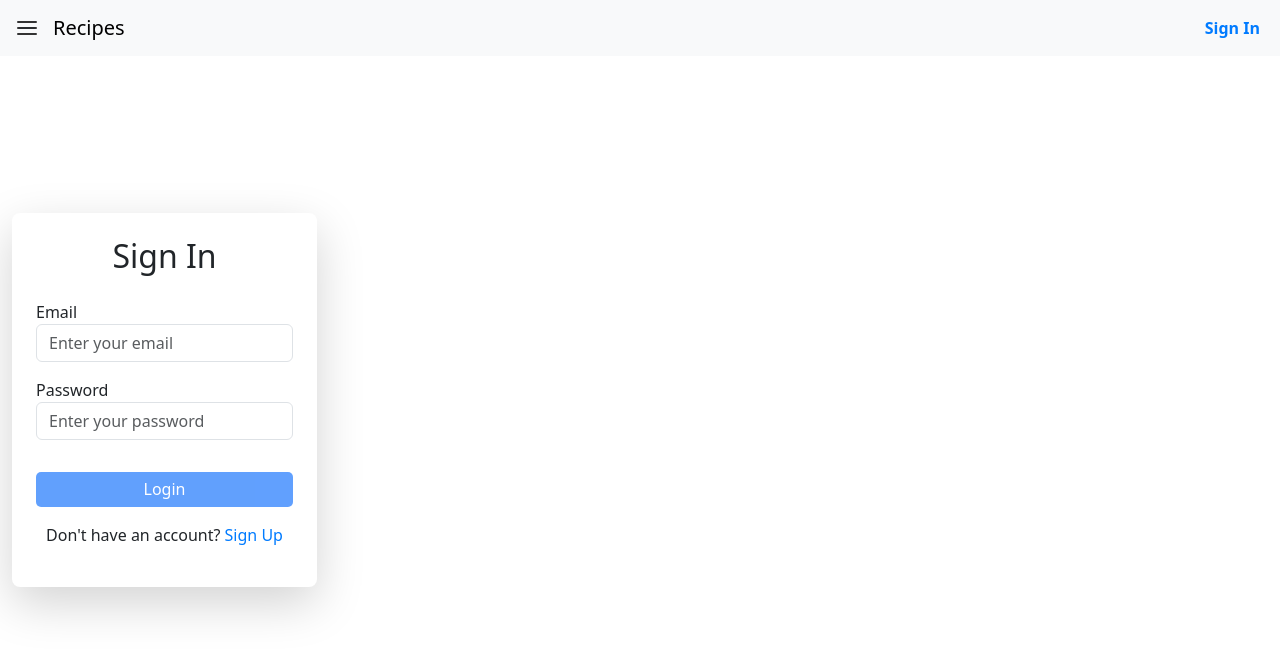
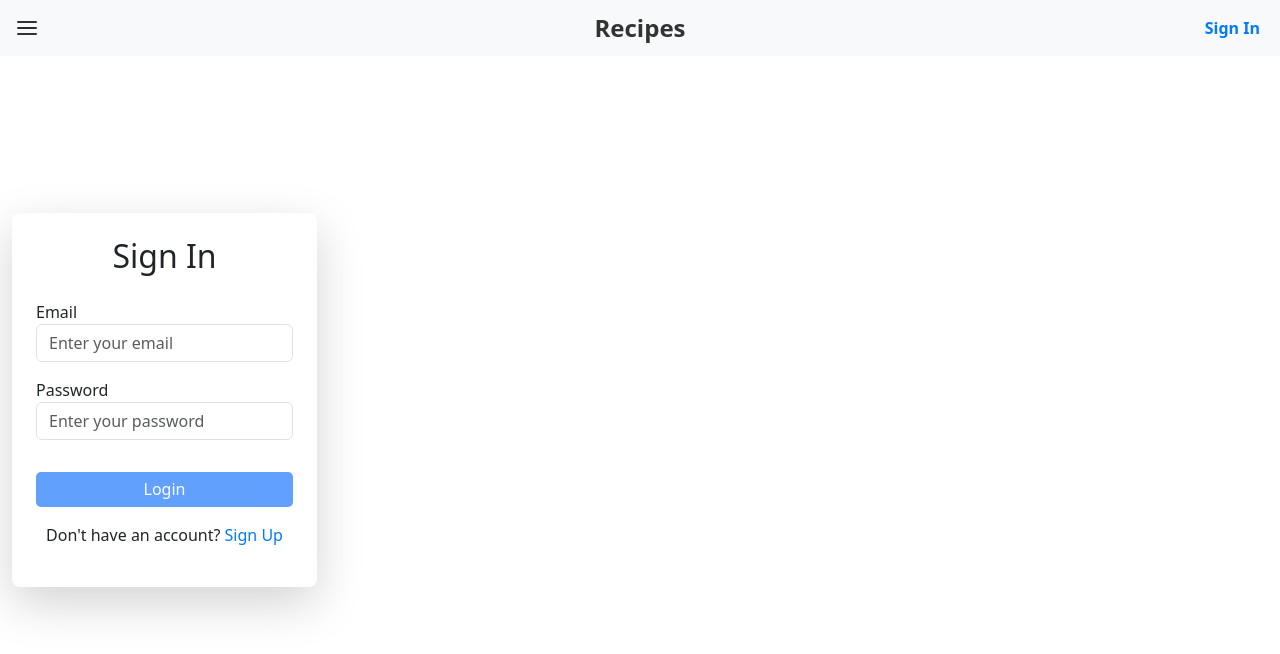
Before and after one commit to kanalarevanth/OrderBite, a React (Vite) app: page /login in a window 1280 px wide. Shown: the top 654 px of the page. Built offline with nearby package versions, Linux system fonts and the light colour scheme.

Commit message:
added logout user

```diff
--- a/index.html
+++ b/index.html
@@ -4,6 +4,7 @@
     <meta charset="UTF-8" />
     <link rel="icon" type="image/svg+xml" href="/vite.svg" />
     <meta name="viewport" content="width=device-width, initial-scale=1.0" />
+    <link href="https://fonts.googleapis.com/icon?family=Material+Icons+Round" rel="stylesheet">
     <title>Personal Finance Tracker</title>
   </head>
   <body>
--- a/src/components/header/Navbar.css
+++ b/src/components/header/Navbar.css
@@ -5,6 +5,7 @@
   width: 100%;
   background-color: #f8f9fa;
   transition: all 0.3s ease;
+  z-index: 999;
 }
 .navbar-toggler {
   display: block !important;
@@ -52,3 +53,37 @@
 .navbar-nav {
   margin-left: auto;
 }
+.navbar-brand {
+  font-weight: bold;
+  color: #333;
+  font-size: 24px;
+  text-align: center;
+  position: absolute;
+  left: 50%;
+  transform: translateX(-50%);
+}
+.container-fluid {
+  display: flex;
+  justify-content: space-between;
+  align-items: center;
+  position: relative;
+}
+@media (max-width: 992px) {
+  .navbar .container-fluid {
+    flex-direction: column;
+    align-items: center;
+  }
+
+  .navbar-nav {
+    width: 100%;
+    text-align: center;
+  }
+
+  .navbar-brand {
+    position: static;
+    transform: none;
+  }
+}
+.material-icons-round {
+  color: #333;
+}
--- a/src/components/header/Navbar.tsx
+++ b/src/components/header/Navbar.tsx
@@ -2,8 +2,11 @@ import React, { useState } from "react";
 import { NavLink } from "react-router-dom";
 import Sidebar from "../sidebar/Sidebar";
 import "./Navbar.css";
+import { useAuth } from "../../context/AuthContext";
 
 const Navbar: React.FC = () => {
+  const { user, logOut } = useAuth();
+
   const [isSidebarOpen, setIsSidebarOpen] = useState(false);
 
   const toggleSidebar = () => {
@@ -23,11 +26,27 @@ const Navbar: React.FC = () => {
           >
             <span className="navbar-toggler-icon" />
           </button>
-
-          <NavLink className="navbar-brand ms-3" to="/">
+          <NavLink className="navbar-brand" to="/">
             Recipes
           </NavLink>
-
+          {user?.email ? (
+            <div className="d-flex align-items-center">
+              <h6 className="mb-0">{user.email}</h6>
+              <button
+                className="btn btn-link ms-2 text-dark"
+                onClick={logOut}
+                aria-label="Logout"
+              >
+                {/* Material Icons logout icon */}
+                <i
+                  className="material-icons-round"
+                  style={{ fontSize: "20px" }}
+                >
+                  logout
+                </i>
+              </button>
+            </div>
+          ) : (
             <div className="collapse navbar-collapse" id="navbarNav">
               <ul className="navbar-nav ms-auto">
                 <li className="nav-item">
@@ -42,6 +61,7 @@ const Navbar: React.FC = () => {
                 </li>
               </ul>
             </div>
+          )}
         </div>
       </nav>
     </>
--- a/src/context/AuthContext.tsx
+++ b/src/context/AuthContext.tsx
@@ -14,6 +14,7 @@ interface User {
 
 interface AuthContextType {
   user: User;
+  setUser: (user: User) => void;
   logOut: () => void;
 }
 
@@ -35,12 +36,11 @@ export const AuthContextProvider = ({ children }: AuthContextProviderProps) => {
     const currentUserData = localStorage.getItem("user");
     if (currentUserData) {
       setUser(JSON.parse(currentUserData));
-      console.log("User logged in:", currentUserData);
     }
   }, []);
 
   return (
-    <AuthContext.Provider value={{ logOut, user }}>
+    <AuthContext.Provider value={{ logOut, user, setUser }}>
       {children}
     </AuthContext.Provider>
   );
--- a/src/pages/Login.tsx
+++ b/src/pages/Login.tsx
@@ -4,7 +4,7 @@ import "./Login.css";
 import { useAuth } from "../context/AuthContext";
 
 const Login: React.FC = () => {
-  const { user } = useAuth();
+  const { user, setUser } = useAuth();
   const navigate = useNavigate();
 
   const [email, setEmail] = useState<string>("");
@@ -12,7 +12,9 @@ const Login: React.FC = () => {
 
   const handleLogin = (e: React.FormEvent) => {
     e.preventDefault();
-    localStorage.setItem("user", JSON.stringify({ email }));
+    const loggedInUser = { email };
+    localStorage.setItem("user", JSON.stringify(loggedInUser));
+    setUser(loggedInUser);
     navigate("/");
   };
 
```
Lines whose indentation alone changed are shown as unchanged.
